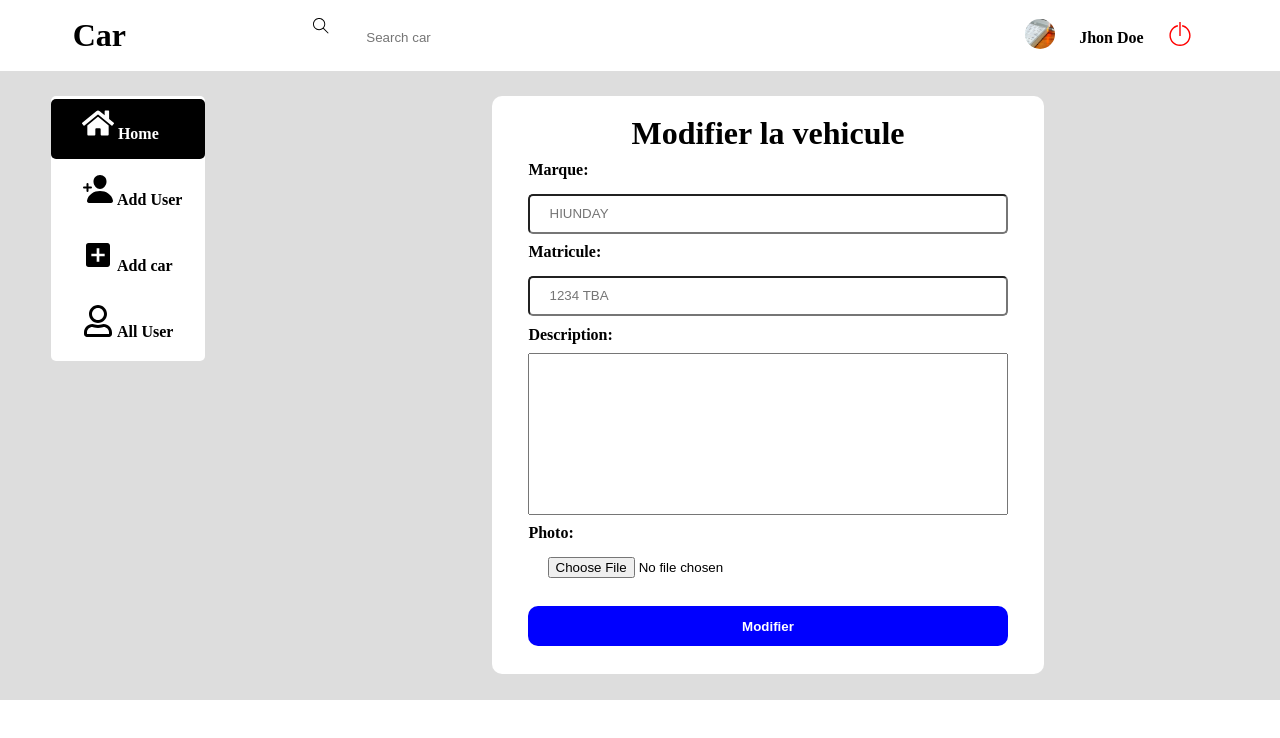
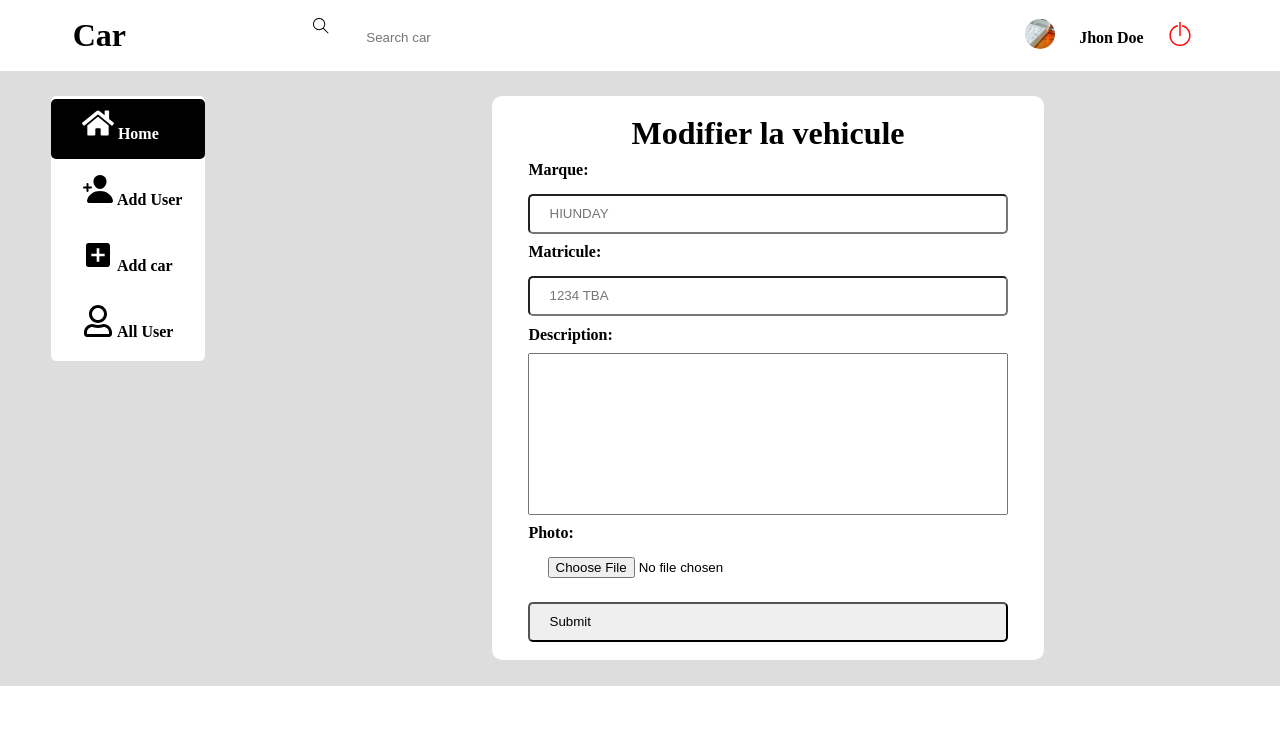
Before and after one commit to Aldoleon22/frontPTReact, a React (Vite) app: page /Modifcar/1 in a window 1280 px wide. Shown: the top 738 px of the page. Built offline with nearby package versions, Linux system fonts and the light colour scheme; no server answers.

Commit message:
Ralobo 3.0

```diff
--- a/src/components/Admin/CarAd/CarModifAd.jsx
+++ b/src/components/Admin/CarAd/CarModifAd.jsx
@@ -3,7 +3,7 @@ import './CarModifAd.scss'
 import Image from '../../../assets/image/46.jpg'
 import { FaUserEdit } from "react-icons/fa";
 import { Link, useParams } from 'react-router-dom';
-import { MdAddBox } from 'react-icons/md';
+import { MdAddBox, MdConnectedTv, MdDelete } from 'react-icons/md';
 import axios from 'axios';
 const CarModifAd = () => {
     const {id} = useParams();
--- a/src/components/Admin/CarAd/Modifcar.jsx
+++ b/src/components/Admin/CarAd/Modifcar.jsx
@@ -1,60 +1,78 @@
 import React, { useEffect, useState } from 'react'
 import './Modifcar.scss'
-import { useParams } from 'react-router-dom'
+import { useNavigate, useParams } from 'react-router-dom'
 import axios from 'axios'
+import Input from '../../Form/Input'
 
 const Modifcar = () => {
     const {id} = useParams();
+    const navigate = useNavigate();
+    const [imgFile, setimgFile] = useState(null);
     const [carModif, setcarModif] = useState({
         marque:'',
-        matricule:'',
-        photo:null
-    })
+        matricule:''
+        // photo:null
+    });
+
 
     useEffect(()=>{
         fetchModif();
     },[id])
 
     const carChange = (e) => {
-        const {name, value} = e.target;
-        setcarModif(prevState => ({
-            ...prevState,
-            [name]:value,
+        // const {name, value} = e.target;
+        // setcarModif(prevState => ({
+        //     ...prevState,
+        //     [name]:value,
 
-        }));
-        console.log(setcarModif.name);
+        // }));
+        setcarModif({
+            ...carModif,
+            [e.target.name]:e.target.value
+        });
     };
 
     const fileChange = (e) => {
-        setcarModif(prevState => ({
-            ...prevState,
-            photo: e.target.files[0],
-        }))
+        // setcarModif(prevState => ({
+        //     ...prevState,
+        //     photo: e.target.files[0],
+        // }))
+        setimgFile(e.target.files[0]);
     }
 
     const fetchModif=async()=>{
         try {
             const affiche=await axios.get("http://127.0.0.1:8000/api/listeVehicule/"+id);
-            console.log(affiche.data.car);
+            // console.log(affiche.data.car);
             setcarModif(affiche.data.car);
+
         } catch (error) {
             console.log("verifier le code");
         }
     }
 
-    const modify=async()=>{
+    const modify=async(e)=>{
+        e.preventDefault();
+        const formData = new FormData();
+            formData.append('photo', imgFile);
+            formData.append('marque', carModif.marque);
+            formData.append('matricule', carModif.matricule);
         try {
-            const resultat=await axios.post("http://127.0.0.1:8000/api/updatCar/"+id)
+            const bon = await axios.post("http://127.0.0.1:8000/api/updatCar/"+id, formData)
+            navigate('/');
+            console.log(bon.data.message);
+
         } catch (error) {
-            console.log("verifier le code");
+            console.log(formData);
         }
     }
     return (
         <div className='carmodif'>
             <div className="formulaire">
                 <h1>Modifier la vehicule</h1>
-                <form action="">
+                <form method='post' encType='multipart/form-data'>
                     <div className="inplab">
+
                         <label htmlFor="">Marque:</label>
                         <input type="text" name='marque' placeholder='HIUNDAY' value={carModif.marque} onChange={carChange} />
                     </div>
@@ -68,10 +86,10 @@ const Modifcar = () => {
                     </div>
                     <div className="inplab">
                         <label htmlFor="">Photo:</label>
-                        <input type="file"  name='photo' onChange={fileChange} />
+                        <input type="file"  name='photo'  onChange={fileChange} />
                     </div>
                     <div className="inplab">
-                        <button>Modifier</button>
+                        <input type="submit" onClick={modify} placeholder='Modifier'/>
                     </div>
                 </form>
             </div>
--- a/src/components/AjoutEngin/AjoutEngin.jsx
+++ b/src/components/AjoutEngin/AjoutEngin.jsx
@@ -2,8 +2,10 @@ import React, { useState } from 'react'
 import Input from '../Form/Input'
 import './AjoutEngin.scss'
 import axios from 'axios'
+import { useNavigate } from 'react-router-dom';
 function AjoutEngin() {
 const [file, setFile] = useState(null);
+const navigate =useNavigate();
 const [dataCar, setDataCar] = useState({
     marque:'',
     matricule:''
@@ -33,7 +35,7 @@ const submit = async (e) => {
             'Content-Type': 'multipart/form-data'
           }
         });
-
+        navigate('/');
         console.log(response.data);
       } catch (error) {
         console.error('Error uploading the file:', error);
```
